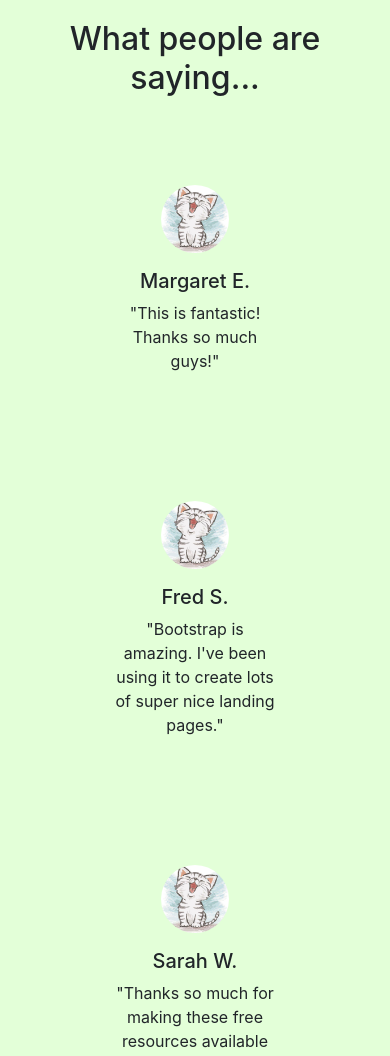
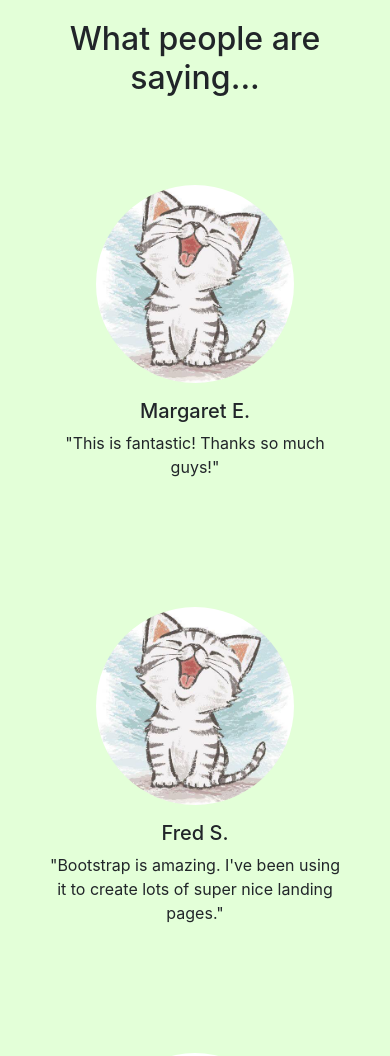
Before and after one commit to AnnetaTymchak/AnnetaTymchak.github.io, a plain HTML site: page index.html in a window 390 px wide. Shown: the part 3380-4436 px from the top of the page. Drawn offline with nearby package versions, Linux system fonts and the light colour scheme; a web font is replaced by a local one.

Commit message:
text=auto

```diff
--- a/index.html
+++ b/index.html
@@ -139,19 +139,19 @@
                 <h2> What people are saying... </h2>
             </div>
 
-            <div class="col-8 col-md-4 px-5 py-5">
+            <div class="col-12 col-md-4 px-5 py-5">
                 <img  class="img-fluid img-rounded px-5 py-3" src="img/cat-cats-cute-drawing-Favim.com-2665543.jpg">
                 <h5> Margaret E. </h5>
                 <p> "This is fantastic! Thanks so much guys!" </p>
             </div>
 
-            <div class="col-8 col-md-4 px-5 py-5">
+            <div class="col-12 col-md-4 px-5 py-5">
                 <img  class="img-fluid img-rounded py-3 px-5" src="img/cat-cats-cute-drawing-Favim.com-2665543.jpg">
                 <h5> Fred S. </h5>
                 <p> "Bootstrap is amazing. I've been using it to create lots of super nice landing pages." </p>
             </div>
 
-            <div class="col-8 col-md-4 px-5 py-5">
+            <div class="col-12 col-md-4 px-5 py-5">
                 <img  class="img-fluid img-rounded py-3 px-5" src="img/cat-cats-cute-drawing-Favim.com-2665543.jpg">
                 <h5> Sarah	W. </h5>
                 <p> "Thanks so much for making these free resources available to us!" </p>
```
